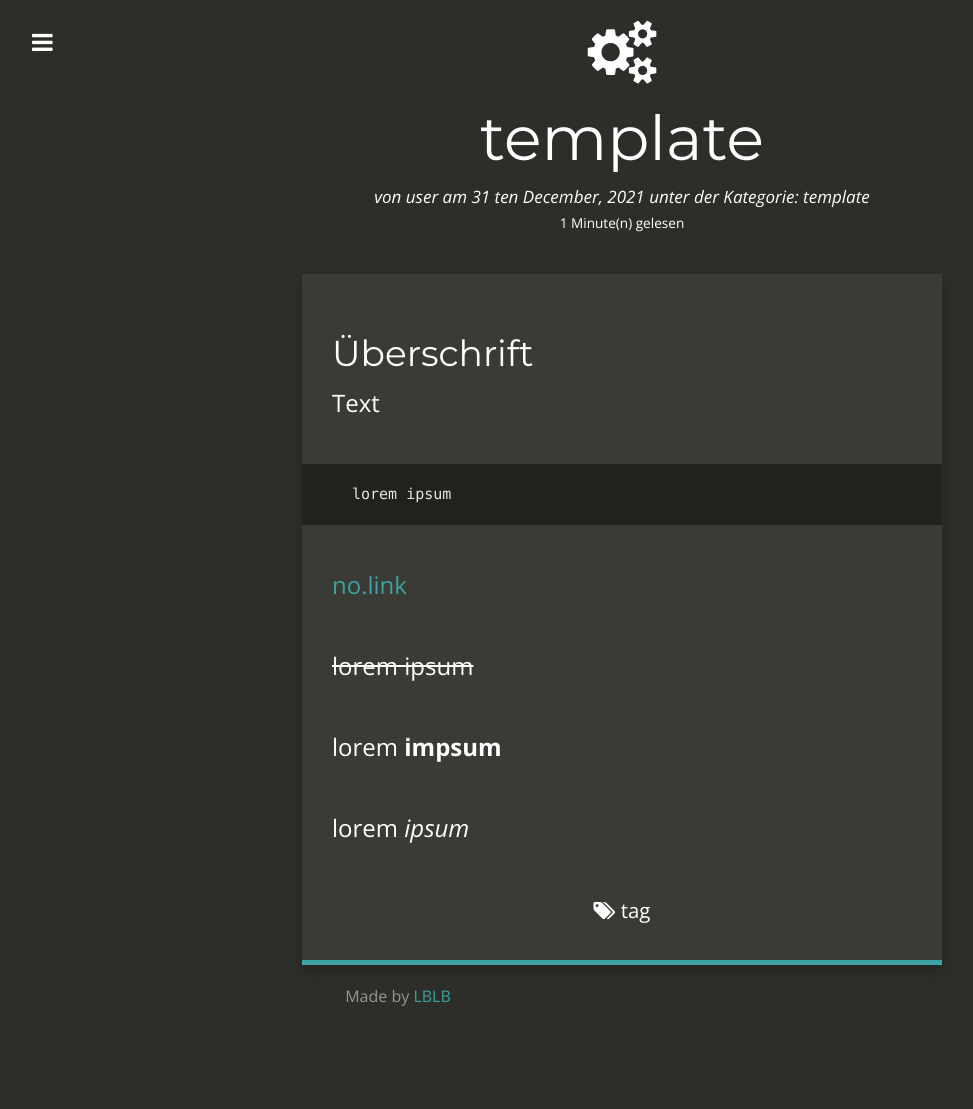
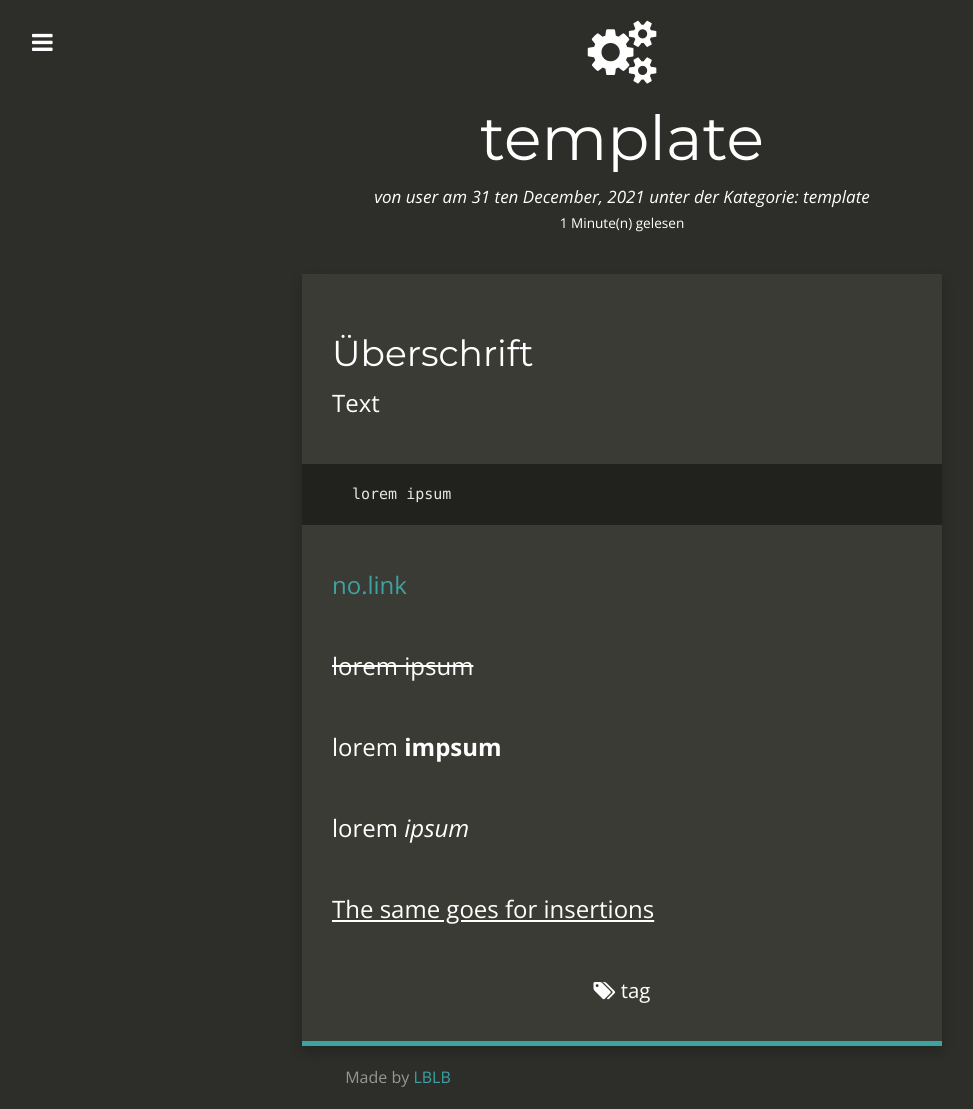
Before and after one commit to eski1337/lblb-it-ffd00, a Jekyll site: the page built from _posts/1999-01-01-template.md, in a window 1280 px wide. Shown: the whole page, without its empty margins (18-991 px from the left). Built offline with Jekyll 4.4.1, drawn with Linux system fonts in a browser that asks for light colours; nearby versions of some CDN libraries; comment, search, counter and statistics services are not loaded; before the commit the page ends 1028 px from its top, so only the background shows below that.

Commit message:
1999-01-01-template.md: changed

```diff
--- a/_posts/1999-01-01-template.md
+++ b/_posts/1999-01-01-template.md
@@ -27,3 +27,5 @@ lorem ipsum
 lorem __impsum__
 
 lorem _ipsum_
+
+<ins>The same goes for insertions</ins>
```
